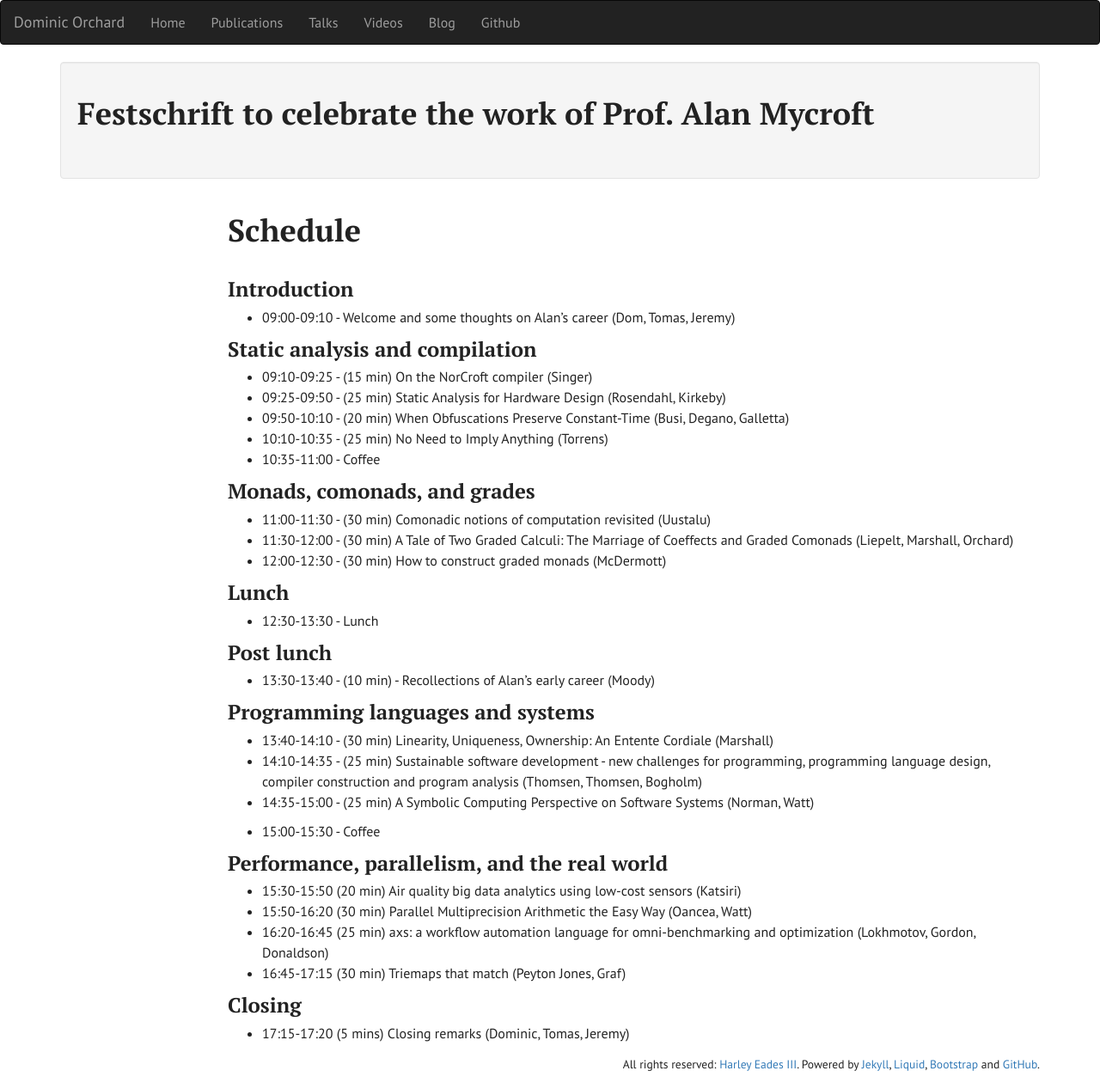
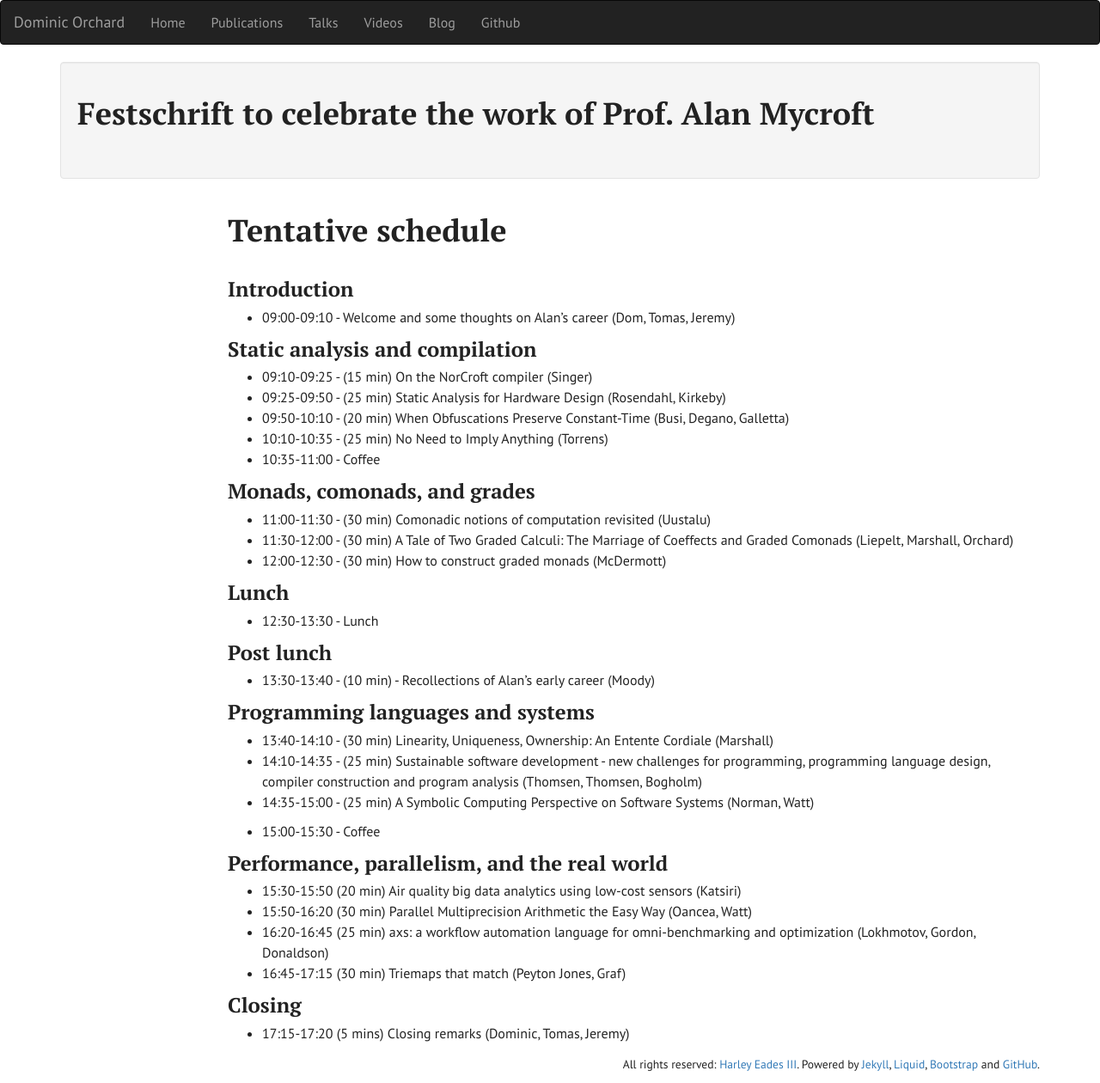
Before and after one commit to dorchard/dorchard.github.io, a Jekyll site: the page built from mycroftfest-schedule.md, in a window 1280 px wide. Shown: the whole page at 86% size. Built offline with Jekyll 4.4.1, drawn with Linux system fonts in a browser that asks for light colours.

Commit message:
Update mycroftfest-schedule.md

```diff
--- a/mycroftfest-schedule.md
+++ b/mycroftfest-schedule.md
@@ -7,7 +7,7 @@ sitemap:
 noindex: true
 ---
 
-# Schedule
+# Tentative schedule
 
 ### Introduction
 
```
